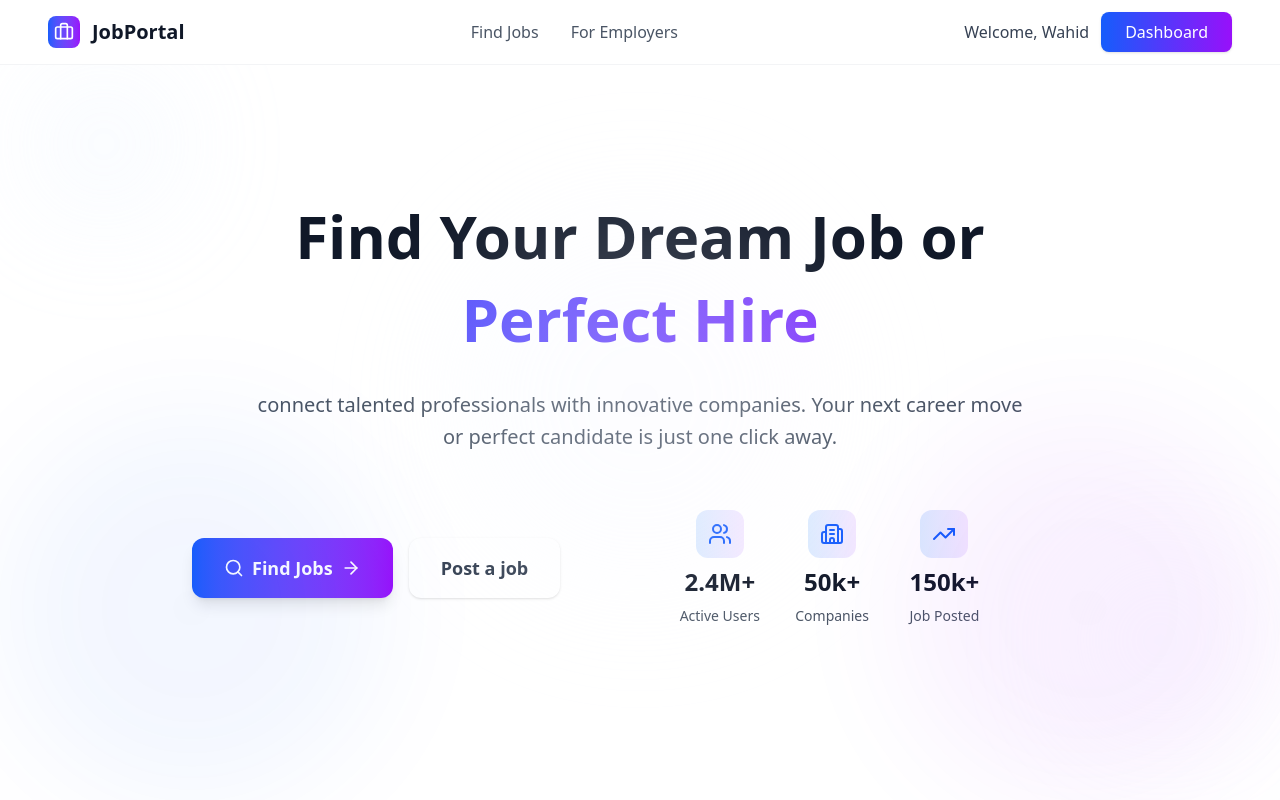
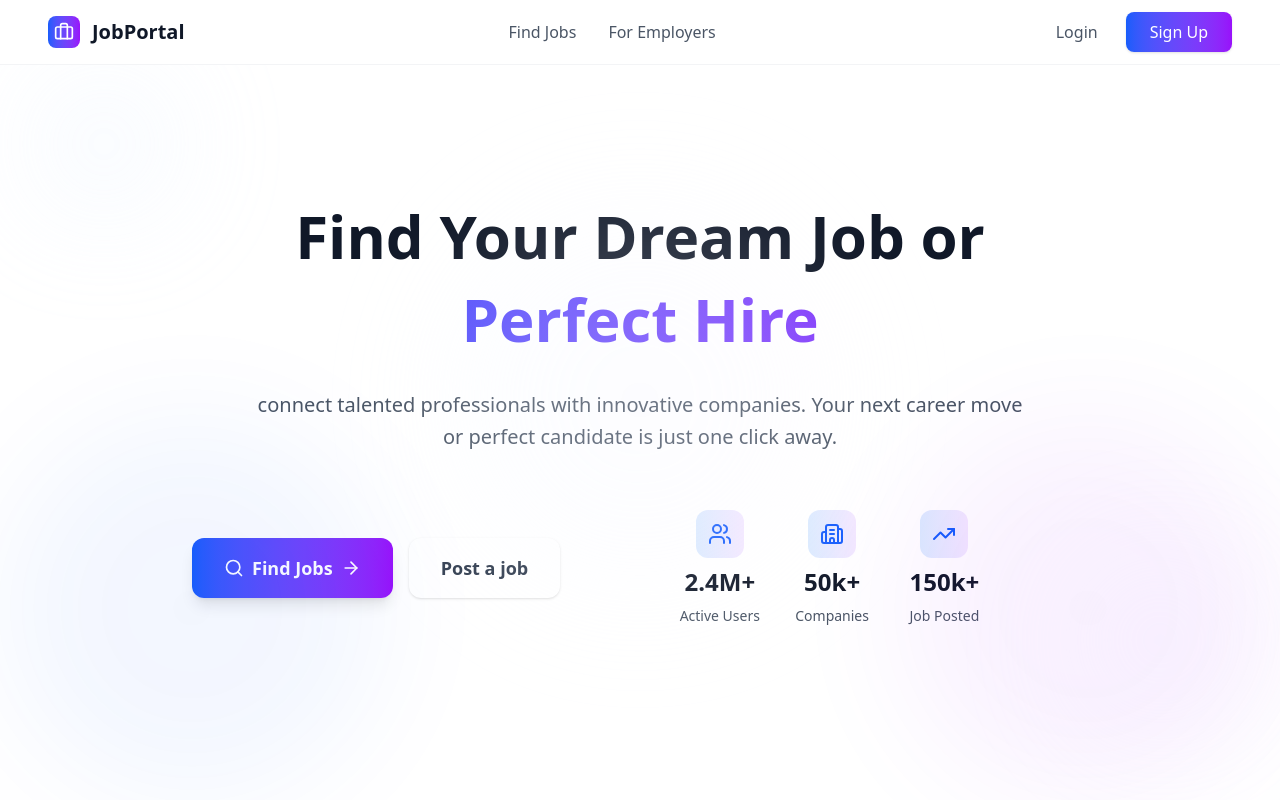
Before and after one commit to wahid3150/job-application-portal, a React (Vite) app in the folder Frontend/job-application-portal/: page / in a window 1280 px wide. Shown: the top 800 px of the page. Built offline with nearby package versions, Linux system fonts and the light colour scheme.

Commit message:
style: update landing page header and hero section

```diff
--- a/Frontend/job-application-portal/src/pages/LandingPage/components/Header.jsx
+++ b/Frontend/job-application-portal/src/pages/LandingPage/components/Header.jsx
@@ -1,12 +1,12 @@
 import React from "react";
 import { motion } from "framer-motion";
 import { Briefcase } from "lucide-react";
-import { useNavigate } from "react-router-dom";
+import { useNavigate, Link } from "react-router-dom";
+import { useAuth } from "../../../context/AuthContext";
 
 const Header = () => {
-  const isAuthenticated = true;
-  const user = { fullName: "Wahid", role: "employer" };
-  const navigate = useNavigate;
+  const { isAuthenticated, user } = useAuth();
+  const navigate = useNavigate();
   return (
     <motion.header
       initial={{ opacity: 0, y: -20 }}
@@ -25,24 +25,36 @@ const Header = () => {
           </div>
           {/* Navigation links - Hidden on mobile */}
           <nav className="hidden md:flex items-center space-x-8">
-            <a
-              onClick={() => navigate("/find-jobs")}
+            <button
+              onClick={() => {
+                if (isAuthenticated) {
+                  if (user?.role === "jobseeker") {
+                    navigate("/jobseeker-dashboard");
+                  } else if (user?.role === "employer") {
+                    navigate("/employer-dashboard");
+                  } else {
+                    navigate("/find-jobs");
+                  }
+                } else {
+                  navigate("/find-jobs");
+                }
+              }}
               className="text-gray-600 hover:text-gray-900 transition-colors font-medium"
             >
               Find Jobs
-            </a>
-            <a
+            </button>
+            <button
               onClick={() => {
-                navigate(
-                  isAuthenticated && user?.role === "employer"
-                    ? "/employer-dashboard"
-                    : "/login",
-                );
+                if (isAuthenticated && user?.role === "employer") {
+                  navigate("/employer-dashboard");
+                } else {
+                  navigate("/login");
+                }
               }}
               className="text-gray-600 hover:text-gray-900 transition-colors font-medium"
             >
-              For Employers{" "}
-            </a>
+              For Employers
+            </button>
           </nav>
 
           {/* Auth Button */}
@@ -50,33 +62,35 @@ const Header = () => {
             {isAuthenticated ? (
               <div className="flex items-center space-x-3">
                 <span className="text text-gray-700">
-                  Welcome, {user?.fullName}
+                  Welcome, {user?.name || user?.fullName || "User"}
                 </span>
-                <a
-                  href={
+                <Link
+                  to={
                     user?.role === "employer"
                       ? "/employer-dashboard"
+                      : user?.role === "jobseeker"
+                      ? "/jobseeker-dashboard"
                       : "/find-jobs"
                   }
-                  className="bg-linear-to-r from-blue-600 to bg-purple-600 text-white px-6 py-2 rounded-lg font-medium hover:from-blue-700 hover:to-purple-700 transition-all duration-300 shadow-sm hover:shadow-md"
+                  className="bg-linear-to-r from-blue-600 to-purple-600 text-white px-6 py-2 rounded-lg font-medium hover:from-blue-700 hover:to-purple-700 transition-all duration-300 shadow-sm hover:shadow-md"
                 >
                   Dashboard
-                </a>
+                </Link>
               </div>
             ) : (
               <>
-                <a
-                  href="/login"
+                <Link
+                  to="/login"
                   className="text-gray-600 hover:text-gray-900 font-medium px-4 py-2 rounded-lg hover:bg-gray-50"
                 >
                   Login
-                </a>
-                <a
-                  href="/signup"
-                  className="bg-linear-to-r from-blue-600 to-purple-600 px-6 py-2 rounded-lg font-medium hover:from-blue-700 hover:to-purple-700 transition-all duration-300 shadow-sm hover:shadow-md"
+                </Link>
+                <Link
+                  to="/signup"
+                  className="bg-linear-to-r from-blue-600 to-purple-600 text-white px-6 py-2 rounded-lg font-medium hover:from-blue-700 hover:to-purple-700 transition-all duration-300 shadow-sm hover:shadow-md"
                 >
                   Sign Up
-                </a>
+                </Link>
               </>
             )}
           </div>
--- a/Frontend/job-application-portal/src/pages/LandingPage/components/Hero.jsx
+++ b/Frontend/job-application-portal/src/pages/LandingPage/components/Hero.jsx
@@ -1,11 +1,10 @@
 import { delay, motion, scale } from "framer-motion";
 import { Search, ArrowRight, Users, Building2, TrendingUp } from "lucide-react";
 import { useNavigate } from "react-router-dom";
+import { useAuth } from "../../../context/AuthContext";
 
 const Hero = () => {
-  const isAuthenticated = true;
-  const user = { fullName: "Wahid", role: "employer" };
-
+  const { isAuthenticated, user } = useAuth();
   const navigate = useNavigate();
 
   const stats = [
@@ -50,7 +49,21 @@ const Hero = () => {
               whileHover={{ scale: 1.02 }}
               whileTap={{ scale: 0.98 }}
               className="group bg-linear-to-r from-blue-600 to-purple-600 text-white px-8 py-4 rounded-xl font-semibold text-lg hover:from-blue-700 hover:to-purple-700 transition-all duration-300 shadow-lg hover:shadow-xl flex items-center space-x-2"
-              onClick={() => navigate("/find-jobs")}
+              onClick={() => {
+                if (isAuthenticated) {
+                  // Redirect authenticated users to their appropriate dashboard
+                  if (user?.role === "jobseeker") {
+                    navigate("/jobseeker-dashboard");
+                  } else if (user?.role === "employer") {
+                    navigate("/employer-dashboard");
+                  } else {
+                    navigate("/find-jobs");
+                  }
+                } else {
+                  // Public access to job listings
+                  navigate("/find-jobs");
+                }
+              }}
             >
               <Search className="w-5 h-5" />
               <span>Find Jobs</span>
@@ -61,11 +74,14 @@ const Hero = () => {
               whileTap={{ scale: 0.98 }}
               className="bg-white border-gray-200 text-gray-700 px-8 py-4 rounded-xl font-semibold text-lg hover:border-gray-300 hover:bg-gray-50 transition-all duration-300 shadow-sm hover:shadow-md"
               onClick={() => {
-                navigate(
-                  isAuthenticated && user?.role === "employer"
-                    ? "employer-dashboard"
-                    : "/login",
-                );
+                if (isAuthenticated && user?.role === "employer") {
+                  navigate("/employer-dashboard");
+                } else if (isAuthenticated && user?.role === "jobseeker") {
+                  // Jobseekers should be redirected to login or signup as employer
+                  navigate("/login");
+                } else {
+                  navigate("/login");
+                }
               }}
             >
               Post a job
```
